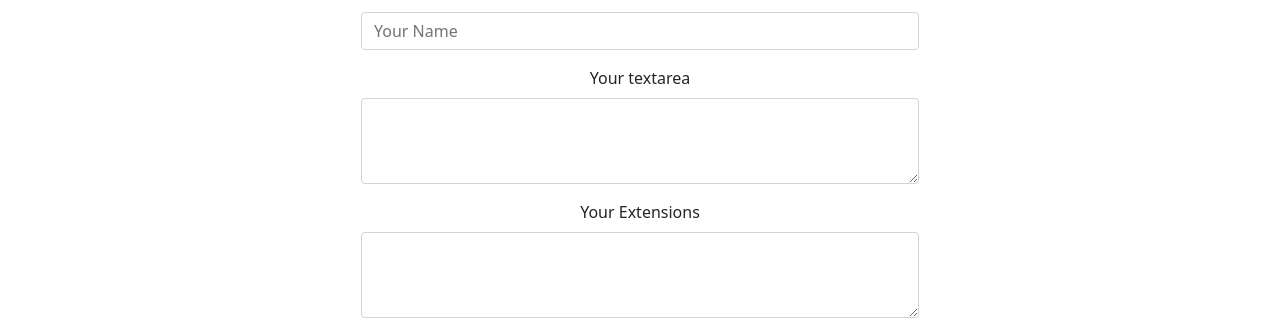
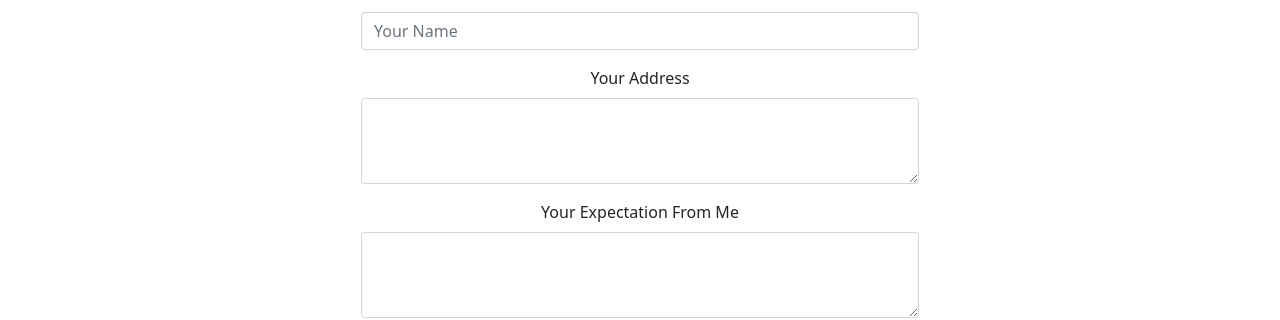
Before and after one commit to aduyti/independent-service-code-tutor, a React (Create React App) app: page /checkout in a window 1280 px wide. Shown: the part 144-464 px from the top of the page. Built offline with nearby package versions, Linux system fonts and the light colour scheme; no server answers; sample sign-in values are in the browser's storage.

Commit message:
chwckout text changed

```diff
--- a/src/Pages/Checkout/Checkout.js
+++ b/src/Pages/Checkout/Checkout.js
@@ -20,11 +20,11 @@ const Checkout = () => {
                     <Form.Control type="text" placeholder="Your Name" required />
                 </Form.Group>
                 <Form.Group className="mb-3" controlId="exampleForm.ControlTextarea1">
-                    <Form.Label>Your textarea</Form.Label>
+                    <Form.Label>Your Address</Form.Label>
                     <Form.Control as="textarea" rows={3} required />
                 </Form.Group>
                 <Form.Group className="mb-3" controlId="exampleForm.ControlTextarea2">
-                    <Form.Label>Your Extensions</Form.Label>
+                    <Form.Label>Your Expectation From Me</Form.Label>
                     <Form.Control as="textarea" rows={3} required />
                 </Form.Group>
                 <Button variant="primary" type="submit" className="w-100">
```
